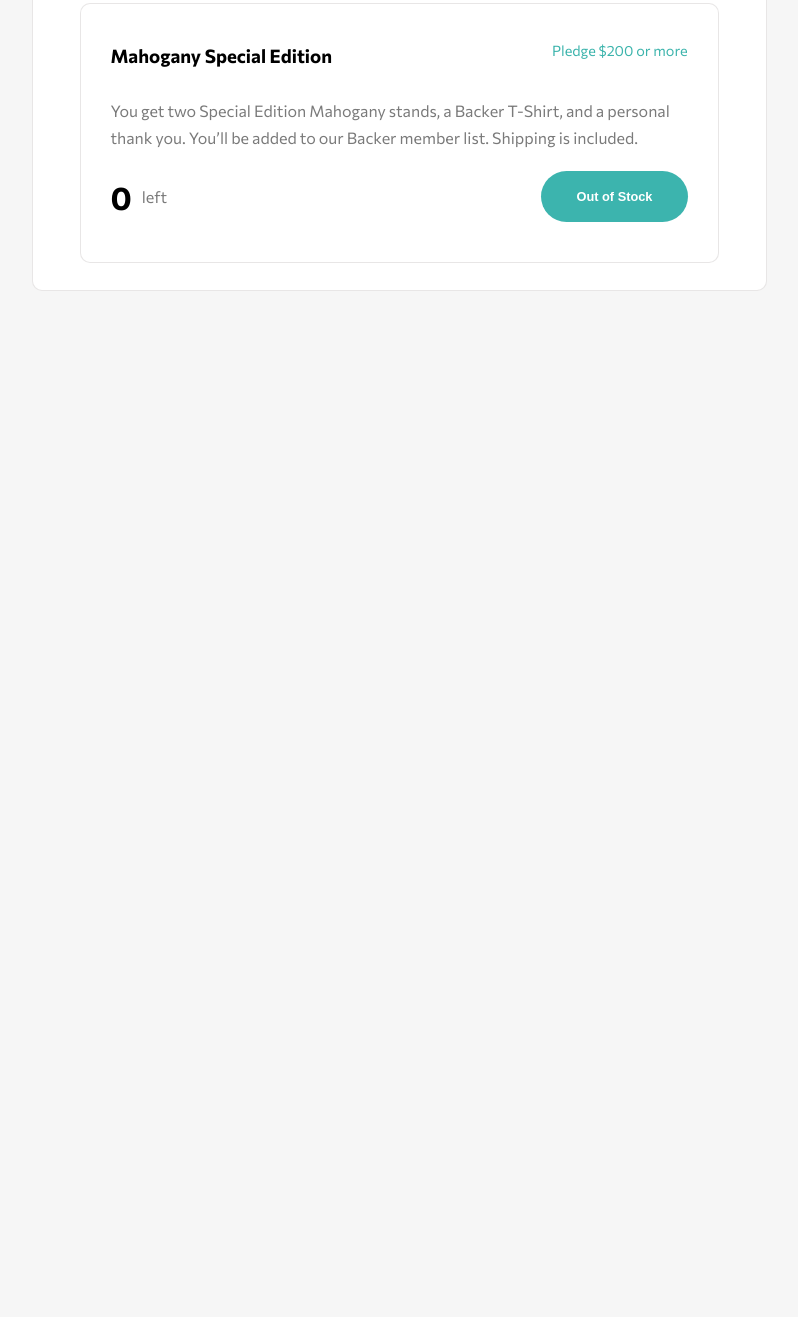
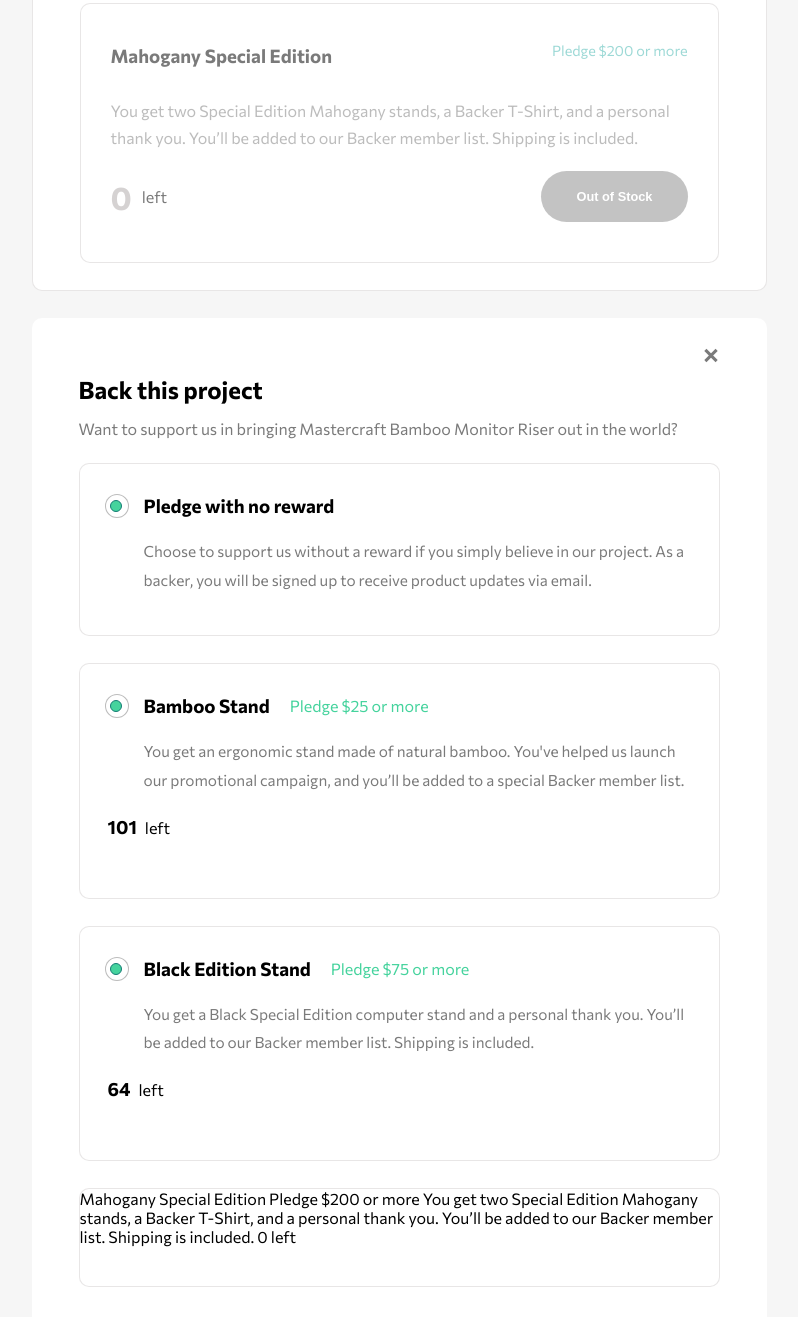
Before and after one commit to akerele180/Crowdfunding-Product-Page, a plain HTML site: page index.html in a window 1280 px wide. Shown: the part 1729-3046 px from the top of the page, without its empty margins (241-1039 px from the left). Before the commit the page ends 2047 px from the top, so only its background shows below. Drawn offline with Linux system fonts and the light colour scheme.

Commit message:
Add files via upload

```diff
--- a/index.html
+++ b/index.html
@@ -101,8 +101,7 @@
           </div>
       </article>
 
-      <article class="sub">
-
+      <article class="sub" id="out-of-stock">
         <div>
           <h3>Mahogany Special Edition</h3>
           <p class="pledge">Pledge $200 or more</p>
@@ -124,31 +123,69 @@
 
   <!-- Selection modal start -->
 
+  <section class="second">
+    <svg width="16" height="16" xmlns="http://www.w3.org/2000/svg"><g fill="hsl(0, 0%, 48%)" fill-rule="evenodd"><path d="M2.404.782l11.314 11.314-2.122 2.122L.282 2.904z"/><path d="M.282 12.096L11.596.782l2.122 2.122L2.404 14.218z"/></g></svg>
+    <h2>Back this project</h2>
+    <p>Want to support us in bringing Mastercraft Bamboo Monitor Riser out in the world?</p>
+    <div class="sub">
+      <div class="position">
+        <div class="circle"></div>
+        <div class="circle toggled"></div>
+        <h3>Pledge with no reward</h3>
+      </div>
+      <p>Choose to support us without a reward if you simply believe in our project. As a backer, you will be signed up to receive product updates via email.</p>
+    </div>
 
-  <!-- Back this project
-  Want to support us in bringing Mastercraft Bamboo Monitor Riser out in the world?
 
-  Pledge with no reward
-  Choose to support us without a reward if you simply believe in our project. As a backer,
-  you will be signed up to receive product updates via email.
+  <div class="sub">
+    <div class="position">
+      <div class="circle"></div>
+      <div class="circle toggled"></div>
+      <h3>Bamboo Stand</h3>
+      <p>Pledge $25 or more</p>
+    </div>
 
-  Bamboo Stand
-  Pledge $25 or more
-  You get an ergonomic stand made of natural bamboo. You've helped us launch our promotional campaign, and
-  you’ll be added to a special Backer member list.
-  101 left -->
+    <p>You get an ergonomic stand made of natural bamboo. You've helped us launch our promotional campaign, and
+    you’ll be added to a special Backer member list.</p>
+    <div class="fig-left">
 
-  <!-- Selected pledge start -->
+      <h3>101</h3>
+      <span>left</span>
+    </div>
+
     <!-- Enter your pledge
     $25
     Continue -->
     <!-- Selected pledge end -->
+  </div>
+  <div class="sub">
+    <div class="position">
+      <div class="circle"></div>
+      <div class="circle toggled"></div>
+      <h3>Black Edition Stand</h3>
+      <p>Pledge $75 or more</p>
+    </div>
 
-  <!-- Black Edition Stand
-  Pledge $75 or more
-  You get a Black Special Edition computer stand and a personal thank you. You’ll be added to our Backer
-  member list. Shipping is included.
-  64 left -->
+    <p>You get a Black Special Edition computer stand and a personal thank you. You’ll be added to our Backer
+    member list. Shipping is included.</p>
+    <div class="fig-left">
+      <h3>64</h3>
+      <span>left</span>
+    </div>
+  </div>
+  <div class="sub">
+    Mahogany Special Edition
+    Pledge $200 or more
+    You get two Special Edition Mahogany stands, a Backer T-Shirt, and a personal thank you. You’ll be added
+    to our Backer member list. Shipping is included.
+    0 left
+  </div>
+
+
+    <!-- Selected pledge start -->
+
+
+
 
       <!-- Selected pledge start -->
       <!-- Enter your pledge
@@ -156,11 +193,7 @@
         Continue -->
         <!-- Selected pledge end -->
 
-  <!-- Mahogany Special Edition
-  Pledge $200 or more
-  You get two Special Edition Mahogany stands, a Backer T-Shirt, and a personal thank you. You’ll be added
-  to our Backer member list. Shipping is included.
-  0 left -->
+
 
         <!-- Selected pledge  start -->
         <!-- Enter your pledge
@@ -178,5 +211,8 @@
             Got it! -->
 
             <!-- Success modal end -->
+
+    </section>
+  <script src="script.js"></script>
 </body>
 </html>
--- a/style.css
+++ b/style.css
@@ -3,6 +3,9 @@
     box-sizing: border-box;
     margin: 0;
     padding: 0;
+}
+html {
+    scroll-behavior: smooth;
 }
 body {
     font-size: 16px;
@@ -76,6 +79,14 @@ section button {
     font-weight: 700;
     cursor: pointer;
 }
+
+section button:hover {
+    background-color:hsl(176, 72%, 28%);
+}
+section span#bookmark {
+    cursor: pointer;
+}
+
 section div.aside, .aside-group {
     height: 56px;
     display: flex;
@@ -178,7 +189,86 @@ article h2 {
     margin-left: 10px;
     color:hsl(0, 0%, 48%)
 }
+section #out-of-stock {
+    color:rgba(184, 180, 180, 0.596);
+}
+#out-of-stock button {
+    background-color: rgba(155, 154, 154, 0.596);
+}
+#out-of-stock h3 {
+    color: hsl(0, 0%, 48%);
+}
+#out-of-stock h3 + p {
+    color: hsl(177, 50%, 47%, 0.5);
+}
+#out-of-stock div+p {
+    color: hsl(0, 0%, 48%, 0.5);
+}
 
+/* DESKTOP DESIGN MODAL DEFAULT */
+section.second {
+    margin-top: 0;
+    background-color: #fff;
+    padding: 30px 47px;
+    border-radius: 10px;
+}
+.second svg {
+    float: right;
+}
+.second h2 {
+    padding: 10px 0 15px;
+    margin-top: 17px;
+}
+.second h2~p {
+    padding: 0 0 25px;
+}
+.second h3 {
+    padding: 0 0 20px;
+    margin-right: 20px;
+}
+.second h3~p {
+    line-height: 1.55rem;
+    color:hsl(157, 62%, 55%);
+    /* font-size: .8rem; */
+}
+
+/* CIRCLE DESIGN */
+div.circle {
+    width: 24px;
+    height: 24px;
+    background-color: #fff;
+    border: 1px solid hsla(0, 0%, 48%, 0.5);
+    border-radius: 100%;
+    margin-right: 15px
+}
+div.toggled {
+    width: 12px;
+    height: 12px;
+    background-color: hsl(157, 62%, 55%);
+    border-color: hsl(176, 72%, 28%);
+    position: absolute;
+    top: 36px;
+    left:30.8px;
+}
+div.position {
+    display: flex;
+    position: relative;
+    padding: 30px 0 0 25px;
+}
+div.position~p {
+    line-height: 1.8rem;
+    font-size: .96rem;
+    padding: 0 20px 0 64px;
+}
+div.fig-left {
+    display: flex;
+    align-items: baseline;
+    /* margin-left: 28px; */
+    margin: 20px 0 0 28px;
+}
+div.fig-left span{
+    margin: -12px;
+}
 /* ------------FOOTER------------ */
 .attribution { font-size: 11px; text-align: center; }
 .attribution a { color: hsl(228, 45%, 44%); }
```
Lines whose indentation alone changed are shown as unchanged.
